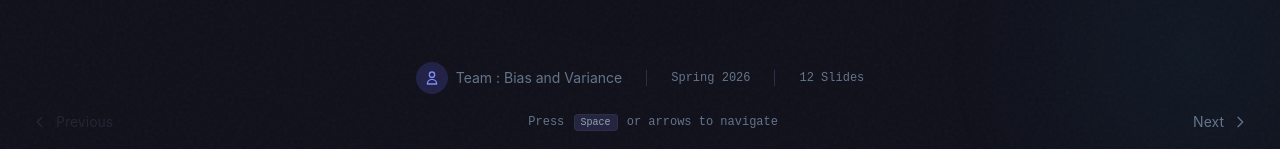
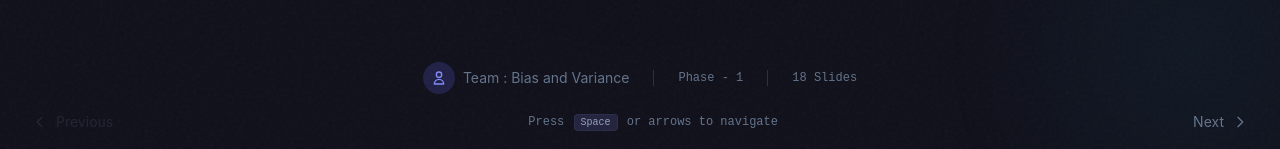
Before and after one commit to Pranay0083/TIme-series-hedge-fund-forecasting-AML, a React (Vite) app in the folder client/: page / in a window 1280 px wide. Shown: the part 648-797 px from the top of the page. Built offline with nearby package versions, Linux system fonts and the light colour scheme.

Commit message:
Fix: text

```diff
--- a/client/src/slides/TitleSlide.jsx
+++ b/client/src/slides/TitleSlide.jsx
@@ -39,9 +39,9 @@ export default function TitleSlide() {
               <span>Team : Bias and Variance</span>
             </div>
             <div className="w-px h-4 bg-border" />
-            <span className="font-mono text-xs">Spring 2026</span>
+            <span className="font-mono text-xs">Phase - 1</span>
             <div className="w-px h-4 bg-border" />
-            <span className="font-mono text-xs">12 Slides</span>
+            <span className="font-mono text-xs">18 Slides</span>
           </div>
         </div>
       </div>
```
